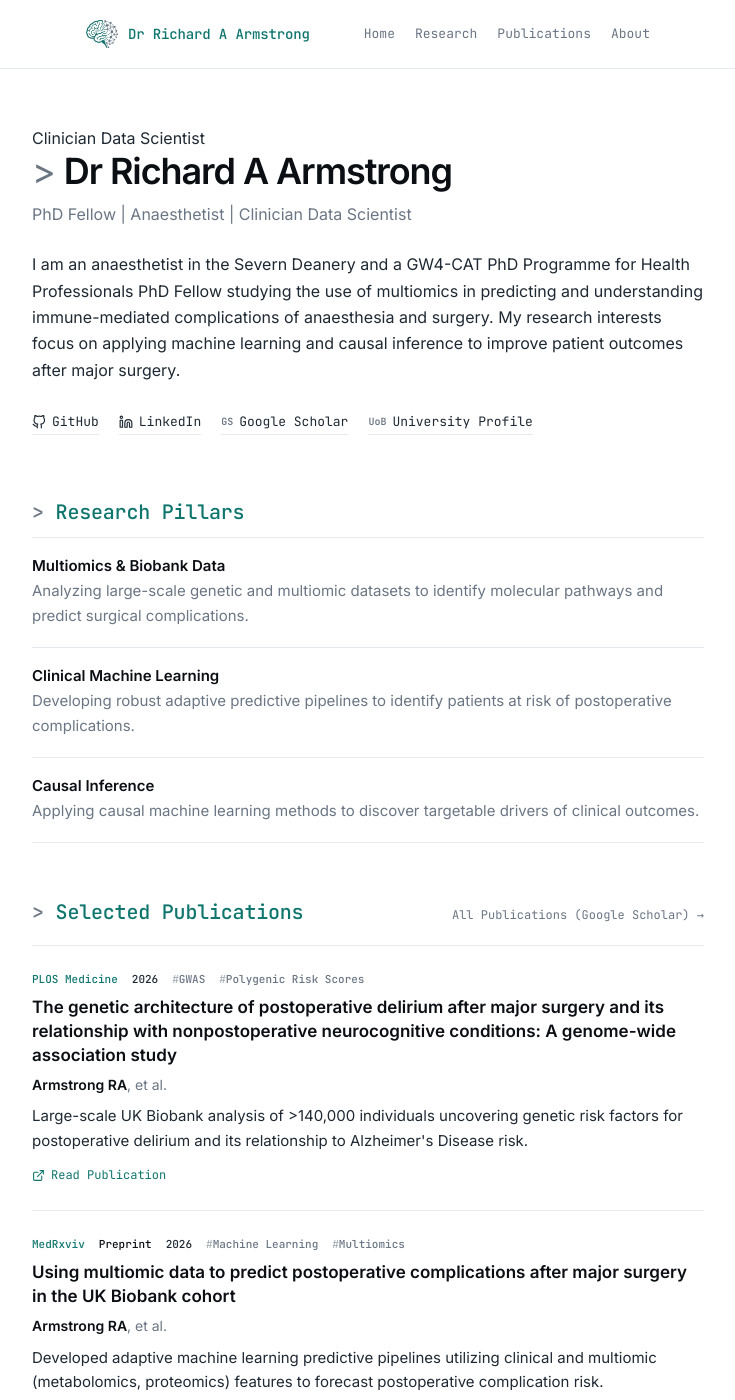
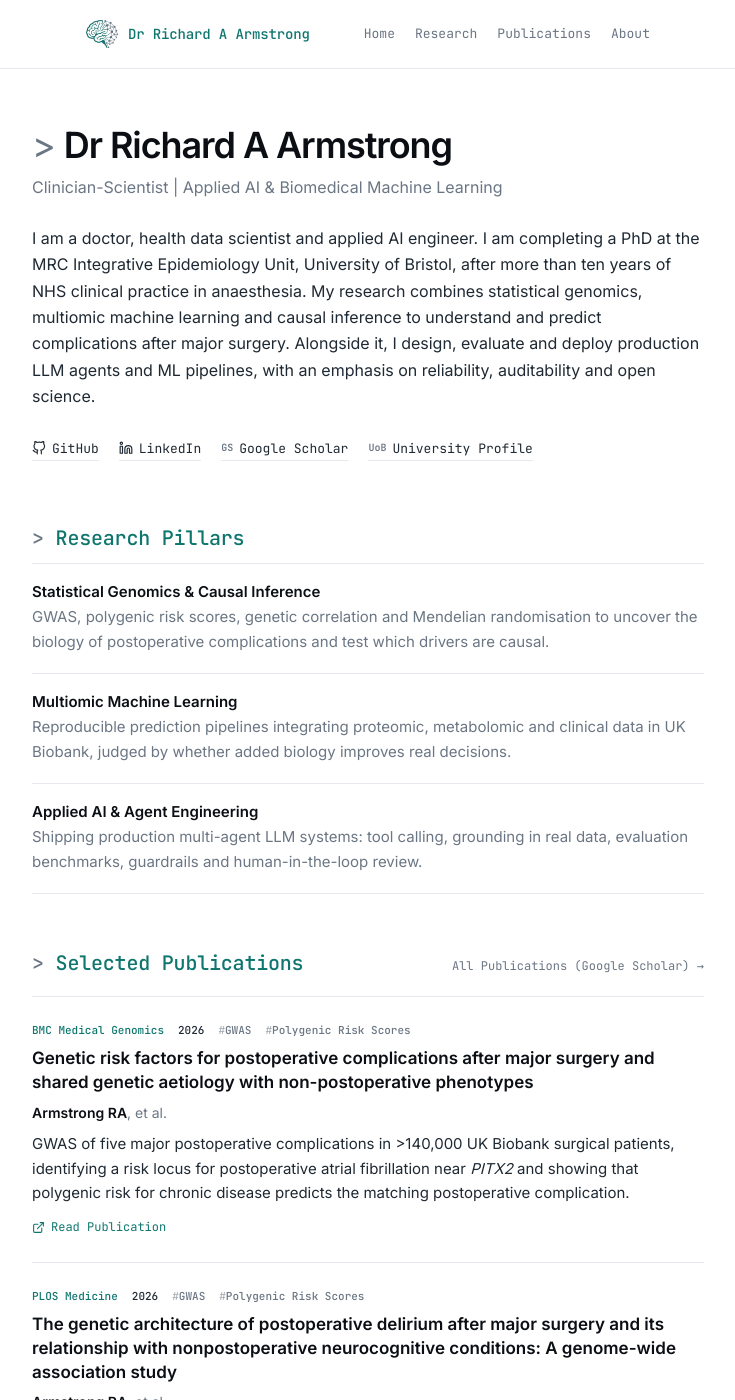
Before and after one commit to raarmstrong/raarmstrong.github.io, a Jekyll site: the page built from index.html, in a window 1280 px wide and 1400 px high. Shown: the whole window, without its empty margins (272-1007 px from the left). Built offline with Jekyll 4.4.1, drawn with Linux system fonts in a browser that asks for light colours; some of the changed text lies outside the part shown.

Commit message:
Update profile content for applied AI and biomedical ML
Reframe the tagline, bio and research pillars around health data
science and applied AI engineering, add the BMC Medical Genomics,
medRxiv Mendelian randomisation and PLOS Digital Health papers, fix
the medRxiv spelling and citation count, and rewrite the About page.

Co-Authored-By: Claude Sonnet 5.5 <noreply@anthropic.com>
Claude-Session: https://claude.ai/code/session_01TUoZQ37WQSPoyJqjKDfvwJ

```diff
--- a/_config.yml
+++ b/_config.yml
@@ -6,7 +6,7 @@
 name: Dr Richard A Armstrong
 
 # Short bio or description (displayed in the header)
-description: PhD Fellow | Anaesthetist | Clinician Data Scientist
+description: Clinician-Scientist | Applied AI & Biomedical Machine Learning
 
 # URL of your avatar or profile pic (you could use your GitHub profile pic)
 avatar: /images/brain_network_logo_transparent.png
--- a/index.html
+++ b/index.html
@@ -6,11 +6,10 @@ title: Home
 <!-- Hero Section -->
 <section class="hero-section">
   <div class="hero-content-full">
-    <div class="badge-accent">Clinician Data Scientist</div>
     <h1 class="hero-name">{{ site.name }}</h1>
     <p class="hero-subtitle">{{ site.description }}</p>
     <p class="hero-bio">
-      I am an anaesthetist in the Severn Deanery and a GW4-CAT PhD Programme for Health Professionals PhD Fellow studying the use of multiomics in predicting and understanding immune-mediated complications of anaesthesia and surgery. My research interests focus on applying machine learning and causal inference to improve patient outcomes after major surgery.
+      I am a doctor, health data scientist and applied AI engineer. I am completing a PhD at the MRC Integrative Epidemiology Unit, University of Bristol, after more than ten years of NHS clinical practice in anaesthesia. My research combines statistical genomics, multiomic machine learning and causal inference to understand and predict complications after major surgery. Alongside it, I design, evaluate and deploy production LLM agents and ML pipelines, with an emphasis on reliability, auditability and open science.
     </p>
     <div class="social-links-wrapper">
       <a href="https://github.com/{{ site.footer-links.github }}" class="btn btn-primary" target="_blank" rel="noopener noreferrer">
@@ -42,9 +41,9 @@ title: Home
       <div class="card-icon-wrapper">
         <svg viewBox="0 0 24 24" width="28" height="28" stroke="currentColor" stroke-width="2" fill="none" stroke-linecap="round" stroke-linejoin="round"><path d="M4.5 16.5c-1.5 1.26-2.5 3.19-2.5 5.5h20c0-2.31-1-4.24-2.5-5.5"></path><path d="M12 2C6.5 2 2 6.5 2 12s4.5 10 10 10 10-4.5 10-10S17.5 2 12 2z"></path><path d="M12 6a3.5 3.5 0 0 0-3.5 3.5c0 3 3.5 6.5 3.5 6.5s3.5-3.5 3.5-6.5A3.5 3.5 0 0 0 12 6z"></path></svg>
       </div>
-      <h3 class="card-title">Multiomics & Biobank Data</h3>
+      <h3 class="card-title">Statistical Genomics &amp; Causal Inference</h3>
       <p class="card-text">
-        Analyzing large-scale genetic and multiomic datasets to identify molecular pathways and predict surgical complications.
+        GWAS, polygenic risk scores, genetic correlation and Mendelian randomisation to uncover the biology of postoperative complications and test which drivers are causal.
       </p>
     </div>
 
@@ -52,9 +51,9 @@ title: Home
       <div class="card-icon-wrapper">
         <svg viewBox="0 0 24 24" width="28" height="28" stroke="currentColor" stroke-width="2" fill="none" stroke-linecap="round" stroke-linejoin="round"><line x1="18" y1="20" x2="18" y2="10"></line><line x1="12" y1="20" x2="12" y2="4"></line><line x1="6" y1="20" x2="6" y2="14"></line></svg>
       </div>
-      <h3 class="card-title">Clinical Machine Learning</h3>
+      <h3 class="card-title">Multiomic Machine Learning</h3>
       <p class="card-text">
-        Developing robust adaptive predictive pipelines to identify patients at risk of postoperative complications.
+        Reproducible prediction pipelines integrating proteomic, metabolomic and clinical data in UK Biobank, judged by whether added biology improves real decisions.
       </p>
     </div>
 
@@ -62,9 +61,9 @@ title: Home
       <div class="card-icon-wrapper">
         <svg viewBox="0 0 24 24" width="28" height="28" stroke="currentColor" stroke-width="2" fill="none" stroke-linecap="round" stroke-linejoin="round"><path d="M21.5 2v6h-6M21.34 15.57a10 10 0 1 1-.57-8.38l5.67-5.67"></path></svg>
       </div>
-      <h3 class="card-title">Causal Inference</h3>
+      <h3 class="card-title">Applied AI &amp; Agent Engineering</h3>
       <p class="card-text">
-        Applying causal machine learning methods to discover targetable drivers of clinical outcomes.
+        Shipping production multi-agent LLM systems: tool calling, grounding in real data, evaluation benchmarks, guardrails and human-in-the-loop review.
       </p>
     </div>
 
@@ -78,6 +77,26 @@ title: Home
     <a href="https://scholar.google.com/citations?hl=en&user=1m4sTK4AAAAJ" class="section-link" target="_blank" rel="noopener noreferrer">All Publications (Google Scholar) →</a>
   </div>
   <div class="publications-list">
+
+    <div class="pub-card">
+      <div class="pub-badge-wrapper">
+        <span class="badge badge-journal">BMC Medical Genomics</span>
+        <span class="badge badge-year">2026</span>
+        <span class="badge badge-method">GWAS</span>
+        <span class="badge badge-method">Polygenic Risk Scores</span>
+      </div>
+      <h3 class="pub-title">Genetic risk factors for postoperative complications after major surgery and shared genetic aetiology with non-postoperative phenotypes</h3>
+      <p class="pub-authors"><strong>Armstrong RA</strong>, et al.</p>
+      <p class="pub-summary">
+        GWAS of five major postoperative complications in >140,000 UK Biobank surgical patients, identifying a risk locus for postoperative atrial fibrillation near <em>PITX2</em> and showing that polygenic risk for chronic disease predicts the matching postoperative complication.
+      </p>
+      <div class="pub-action-links">
+        <a href="https://doi.org/10.1186/s12920-026-02487-3" class="pub-link-btn" target="_blank" rel="noopener noreferrer">
+          <svg class="link-btn-icon" viewBox="0 0 24 24" width="16" height="16" stroke="currentColor" stroke-width="2" fill="none" stroke-linecap="round" stroke-linejoin="round"><path d="M18 13v6a2 2 0 0 1-2 2H5a2 2 0 0 1-2-2V8a2 2 0 0 1 2-2h6"></path><polyline points="15 3 21 3 21 9"></polyline><line x1="10" y1="14" x2="21" y2="3"></line></svg>
+          Read Publication
+        </a>
+      </div>
+    </div>
 
     <div class="pub-card">
       <div class="pub-badge-wrapper">
@@ -101,7 +120,28 @@ title: Home
 
     <div class="pub-card">
       <div class="pub-badge-wrapper">
-        <span class="badge badge-journal">MedRxviv</span>
+        <span class="badge badge-journal">medRxiv</span>
+        <span class="badge badge-preprint">Preprint</span>
+        <span class="badge badge-year">2026</span>
+        <span class="badge badge-method">Mendelian Randomisation</span>
+        <span class="badge badge-method">Inflammation</span>
+      </div>
+      <h3 class="pub-title">Inflammation and postoperative complications after major surgery: a bi-directional two-sample Mendelian randomization study</h3>
+      <p class="pub-authors"><strong>Armstrong RA</strong>, et al.</p>
+      <p class="pub-summary">
+        Bi-directional two-sample Mendelian randomisation study testing whether inflammation causally influences postoperative complications.
+      </p>
+      <div class="pub-action-links">
+        <a href="https://doi.org/10.64898/2026.03.26.26349385" class="pub-link-btn" target="_blank" rel="noopener noreferrer">
+          <svg class="link-btn-icon" viewBox="0 0 24 24" width="16" height="16" stroke="currentColor" stroke-width="2" fill="none" stroke-linecap="round" stroke-linejoin="round"><path d="M18 13v6a2 2 0 0 1-2 2H5a2 2 0 0 1-2-2V8a2 2 0 0 1 2-2h6"></path><polyline points="15 3 21 3 21 9"></polyline><line x1="10" y1="14" x2="21" y2="3"></line></svg>
+          Read Preprint
+        </a>
+      </div>
+    </div>
+
+    <div class="pub-card">
+      <div class="pub-badge-wrapper">
+        <span class="badge badge-journal">medRxiv</span>
         <span class="badge badge-preprint">Preprint</span>
         <span class="badge badge-year">2026</span>
         <span class="badge badge-method">Machine Learning</span>
@@ -110,12 +150,32 @@ title: Home
       <h3 class="pub-title">Using multiomic data to predict postoperative complications after major surgery in the UK Biobank cohort</h3>
       <p class="pub-authors"><strong>Armstrong RA</strong>, et al.</p>
       <p class="pub-summary">
-        Developed adaptive machine learning predictive pipelines utilizing clinical and multiomic (metabolomics, proteomics) features to forecast postoperative complication risk.
+        Developed adaptive machine learning predictive pipelines using clinical and multiomic (metabolomics, proteomics) features to forecast postoperative complication risk.
       </p>
       <div class="pub-action-links">
         <a href="https://doi.org/10.64898/2026.03.10.26348039" class="pub-link-btn" target="_blank" rel="noopener noreferrer">
           <svg class="link-btn-icon" viewBox="0 0 24 24" width="16" height="16" stroke="currentColor" stroke-width="2" fill="none" stroke-linecap="round" stroke-linejoin="round"><path d="M18 13v6a2 2 0 0 1-2 2H5a2 2 0 0 1-2-2V8a2 2 0 0 1 2-2h6"></path><polyline points="15 3 21 3 21 9"></polyline><line x1="10" y1="14" x2="21" y2="3"></line></svg>
           Read Preprint
+        </a>
+      </div>
+    </div>
+
+    <div class="pub-card">
+      <div class="pub-badge-wrapper">
+        <span class="badge badge-journal">PLOS Digital Health</span>
+        <span class="badge badge-year">2026</span>
+        <span class="badge badge-method">AI-assisted Analysis</span>
+        <span class="badge badge-method">NLP</span>
+      </div>
+      <h3 class="pub-title">Comparing human vs. machine-assisted analysis to develop a new approach for Big Qualitative Data Analysis</h3>
+      <p class="pub-authors">Martin S, Beecham E, Kursumovic E, <strong>Armstrong RA</strong>, et al.</p>
+      <p class="pub-summary">
+        Compared machine-assisted and human-only analysis of 5,196 free-text responses from a national perioperative cardiac arrest survey: the hybrid approach cut analysis time substantially, but human expertise remained essential for nuance.
+      </p>
+      <div class="pub-action-links">
+        <a href="https://doi.org/10.1371/journal.pdig.0000576" class="pub-link-btn" target="_blank" rel="noopener noreferrer">
+          <svg class="link-btn-icon" viewBox="0 0 24 24" width="16" height="16" stroke="currentColor" stroke-width="2" fill="none" stroke-linecap="round" stroke-linejoin="round"><path d="M18 13v6a2 2 0 0 1-2 2H5a2 2 0 0 1-2-2V8a2 2 0 0 1 2-2h6"></path><polyline points="15 3 21 3 21 9"></polyline><line x1="10" y1="14" x2="21" y2="3"></line></svg>
+          Read Publication
         </a>
       </div>
     </div>
```
Also changed, not shown: other parts of index.html (+1 -1 lines), about.md (+9 -15 lines).
